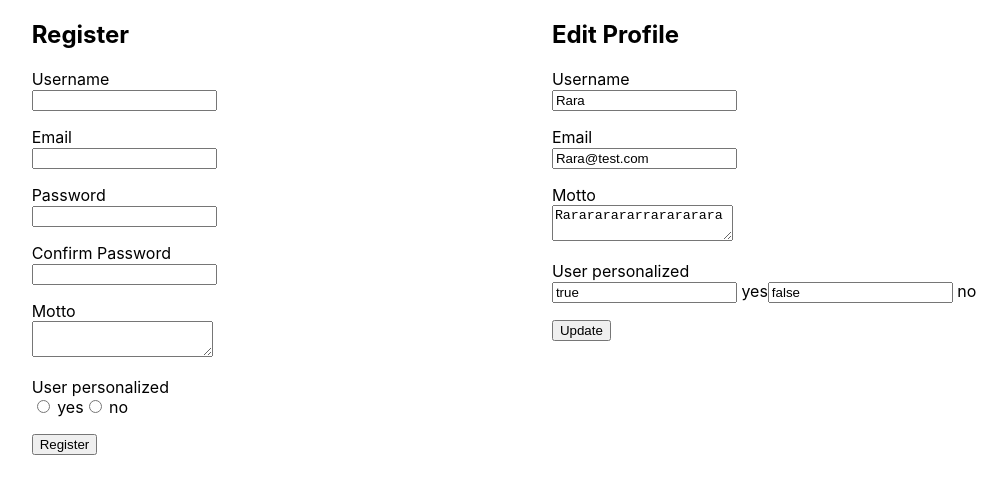
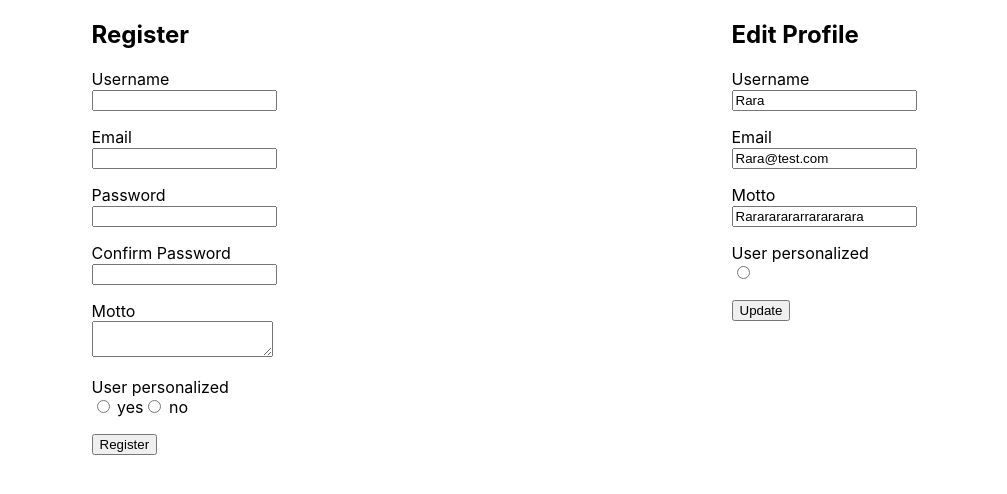
Before and after one commit to CovaciRao/orange, a React (Create React App) app: page / in a window 1280 px wide. Shown: the top 494 px of the page, without its empty margins (136-1143 px from the left). Built offline with nearby package versions, Linux system fonts and the light colour scheme.

Commit message:
updated again

```diff
--- a/src/App.js
+++ b/src/App.js
@@ -58,10 +58,10 @@ function App() {
           buttonType="submit"
           buttonLabel="Update"
         >
-          <FormControl label="Username" for="text" name="username" id="username" value={TheProfile.username}/>
-          <FormControl label="Email" for="email" name="email" id="email" value={TheProfile.email}/>
-          <FormControl label="Motto" for="textarea" name="motto" id="motto" value={TheProfile.motto}/>
-          <FormControl label="User personalized" for="radio" name="userPersonalized" id="userPersonalized" isChecked={true}/>
+          <FormControl label="Username" type="text" name="username" id="username" value={TheProfile.username}/>
+          <FormControl label="Email" type="email" name="email" id="email" value={TheProfile.email}/>
+          <FormControl label="Motto" type="textarea" name="motto" id="motto" value={TheProfile.motto}/>
+          <FormControl label="User personalized" type="radio" name="userPersonalized" id="userPersonalized" isChecked={true}/>
         </UserForm>
       </div>
 
--- a/src/FormControl/FormControl.js
+++ b/src/FormControl/FormControl.js
@@ -7,7 +7,7 @@ function FormControl(props) {
     <label>{props.label}</label>
     <br/>
     {props.for == "textarea" ?
-      <textarea htmlFor={props.for} name={props.name} id={props.id} value={props.value}></textarea>
+      <textarea type={props.type} htmlFor={props.for} name={props.name} id={props.id} value={props.value}></textarea>
     :
       props.for == "radio" ?
        <React.Fragment>
@@ -15,7 +15,7 @@ function FormControl(props) {
          <input type={props.type} htmlFor={props.for} name={props.name} id={props.id} value={false} checked={props.isChecked == false ? props.isChecked  : ''}/> no
        </React.Fragment>
       :
-        <input htmlFor={props.for} name={props.name} value={props.value} id={props.id} />
+        <input type={props.type} htmlFor={props.for} name={props.name} value={props.value} id={props.id} />
     }
   </div>
  );
```
